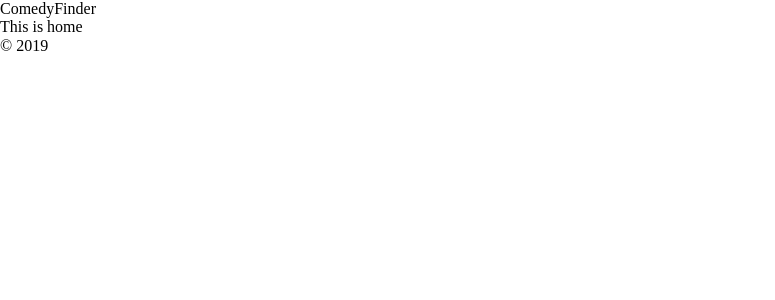
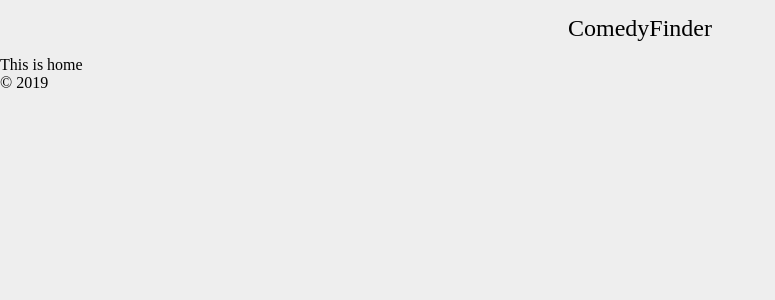
Before and after one commit to geopic/comedy-finder, a Vue app: page / in a window 1280 px wide. Shown: the top 300 px of the page, without its empty margins (0-775 px from the left). Built offline with nearby package versions, Linux system fonts and the light colour scheme.

Commit message:
Further site setup

```diff
--- a/src/App.vue
+++ b/src/App.vue
@@ -1,8 +1,8 @@
 <template>
   <div id="app">
-    <SiteHeader/>
-    <SiteMain/>
-    <SiteFooter/>
+    <SiteHeader />
+    <SiteMain />
+    <SiteFooter />
   </div>
 </template>
 
@@ -25,4 +25,18 @@
 
 
 <style lang="scss">
+#app {
+  background-color: #eee;
+  height: 100vh;
+}
+
+@media all and (min-width: $medquery-min-width-05) {
+  #app {
+    border: 1px solid forestgreen;
+    border-bottom: 0px;
+    border-top: 0px;
+    margin: 0px auto;
+    max-width: $medquery-min-width-05;
+  }
+}
 </style>
--- a/src/globals.scss
+++ b/src/globals.scss
@@ -24,6 +24,7 @@
 // ============== //
 
 html {
+  background-color: #ccc;
   box-sizing: border-box;
 }
 
--- a/src/views/layout/SiteHeader.vue
+++ b/src/views/layout/SiteHeader.vue
@@ -15,4 +15,40 @@
 </script>
 
 <style lang="scss" scoped>
+header {
+  font-size: 18px;
+  line-height: 1.5em;
+  padding: 10px;
+  text-align: center;
+}
+
+@media all and (min-width: $medquery-min-width-01) {
+  header {
+    font-size: 20px;
+  }
+}
+
+@media all and (min-width: $medquery-min-width-02) {
+  header {
+    font-size: 22px;
+  }
+}
+
+@media all and (min-width: $medquery-min-width-03) {
+  header {
+    font-size: 24px;
+  }
+}
+
+@media all and (min-width: $medquery-min-width-04) {
+  header {
+    font-size: 26px;
+  }
+}
+
+@media all and (min-width: $medquery-min-width-05) {
+  header {
+    font-size: 30px;
+  }
+}
 </style>
```
Also changed, not shown: 2 other files (tests, documents, lock files or other folders).
